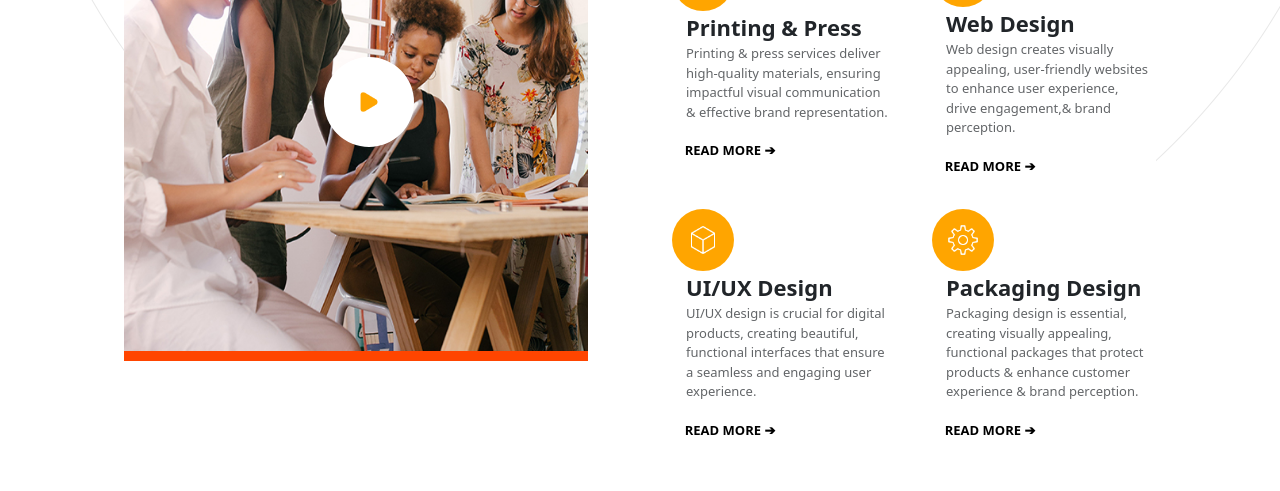
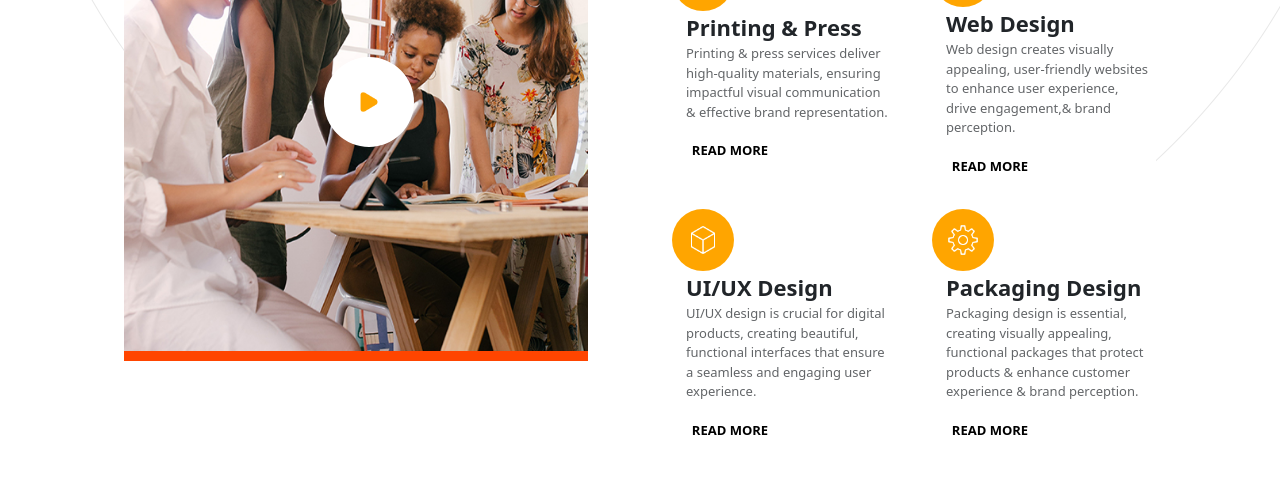
Before and after one commit to Neha-patankar/shreem-enter, a React (Vite) app: page / in a window 1280 px wide. Shown: the part 1160-1651 px from the top of the page. Built offline with nearby package versions, Linux system fonts and the light colour scheme.

Commit message:
change in about component

```diff
--- a/src/About.jsx
+++ b/src/About.jsx
@@ -79,7 +79,10 @@ const About = () => {
                     <div className="about-card-description">
                       {items.description}
                     </div>
-                    <button className="readmore-btn">READ MORE ➔</button>
+
+                    <a href="#read">
+                      <button className="readmore-btn"> READ MORE</button>
+                    </a>
                   </div>
                 ))}
               </div>
--- a/src/ServicesType.jsx
+++ b/src/ServicesType.jsx
@@ -42,7 +42,7 @@ let typeOfservices = [
 
 const ServicesType = () => {
   return (
-    <div className="">
+    <div id="read">
       <div className="text-center ">
         <div className="containers">
           <p className="heading">Our Serviceses</p>
```
